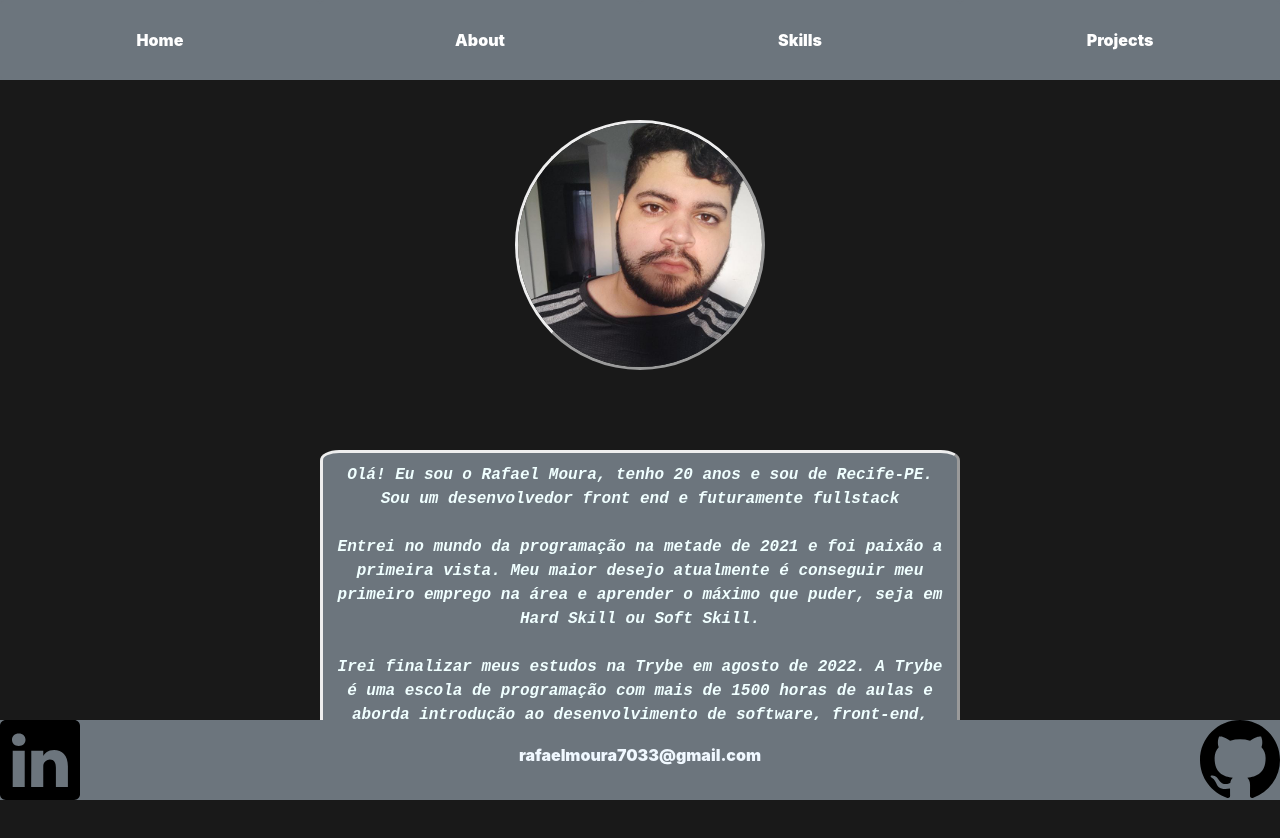
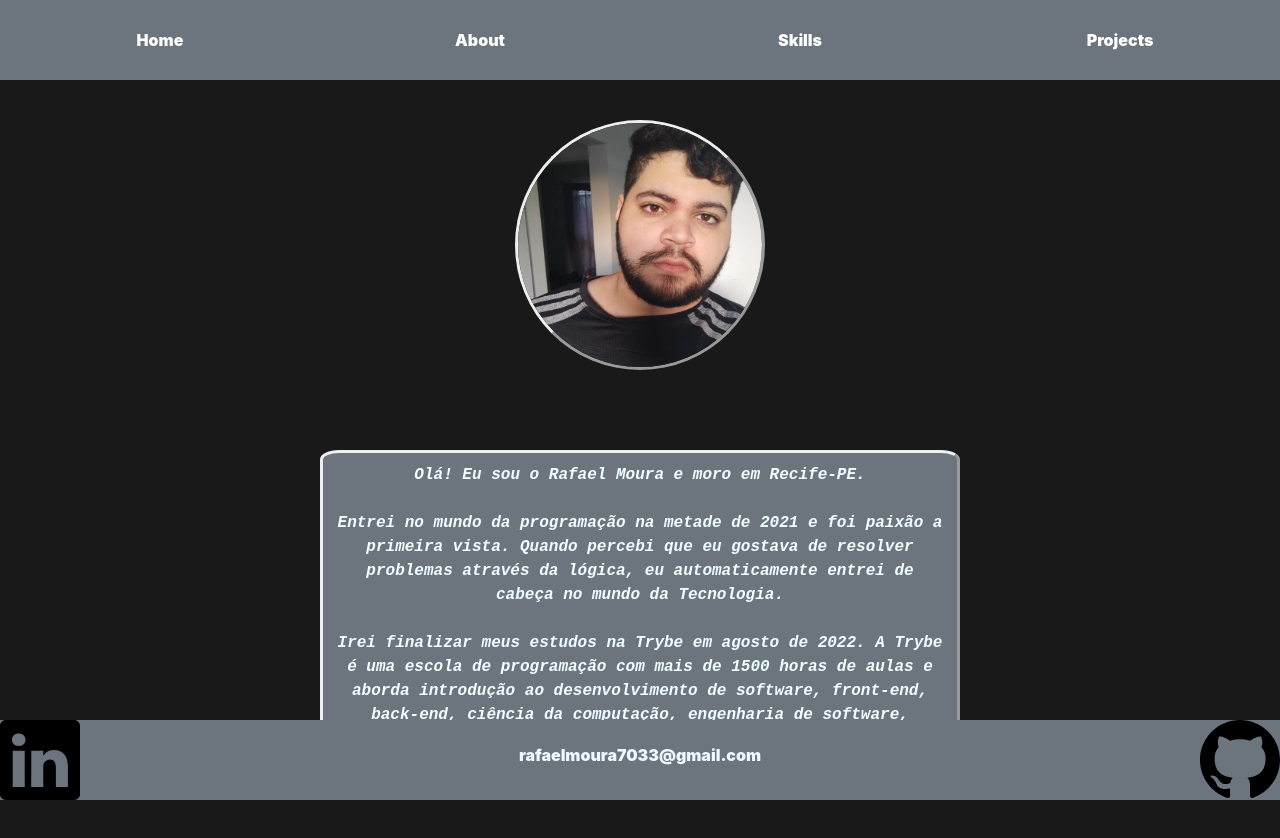
Before and after one commit to RafaelMoura11/portfolio, a React (Create React App) app: page /about in a window 1280 px wide. Shown: the top 838 px of the page. Built offline with nearby package versions, Linux system fonts and the light colour scheme.

Commit message:
Atualizando texto sobre mim

```diff
--- a/src/my_data/index.js
+++ b/src/my_data/index.js
@@ -3,9 +3,9 @@ import images from "../images";
 const MY_DATA = {
   portuguese: {
     about: {
-      intro: 'Olá! Eu sou o Rafael Moura, tenho 20 anos e sou de Recife-PE. Sou um desenvolvedor front end e futuramente fullstack',
-      goals: 'Entrei no mundo da programação na metade de 2021 e foi paixão a primeira vista. Meu maior desejo atualmente é conseguir meu primeiro emprego na área e aprender o máximo que puder, seja em Hard Skill ou Soft Skill.',
-      formation: 'Irei finalizar meus estudos na Trybe em agosto de 2022. A Trybe é uma escola de programação com mais de 1500 horas de aulas e aborda introdução ao desenvolvimento de software, front-end, back-end, ciência da computação, engenharia de software, metodologias ágeis e habilidades comportamentais.'
+      intro: 'Olá! Eu sou o Rafael Moura e moro em Recife-PE.',
+      goals: 'Entrei no mundo da programação na metade de 2021 e foi paixão a primeira vista. Quando percebi que eu gostava de resolver problemas através da lógica, eu automaticamente entrei de cabeça no mundo da Tecnologia.',
+      formation: 'Irei finalizar meus estudos na Trybe em agosto de 2022. A Trybe é uma escola de programação com mais de 1500 horas de aulas e aborda introdução ao desenvolvimento de software, front-end, back-end, ciência da computação, engenharia de software, metodologias ágeis e habilidades comportamentais.',
     },
 
     skills: [
```
